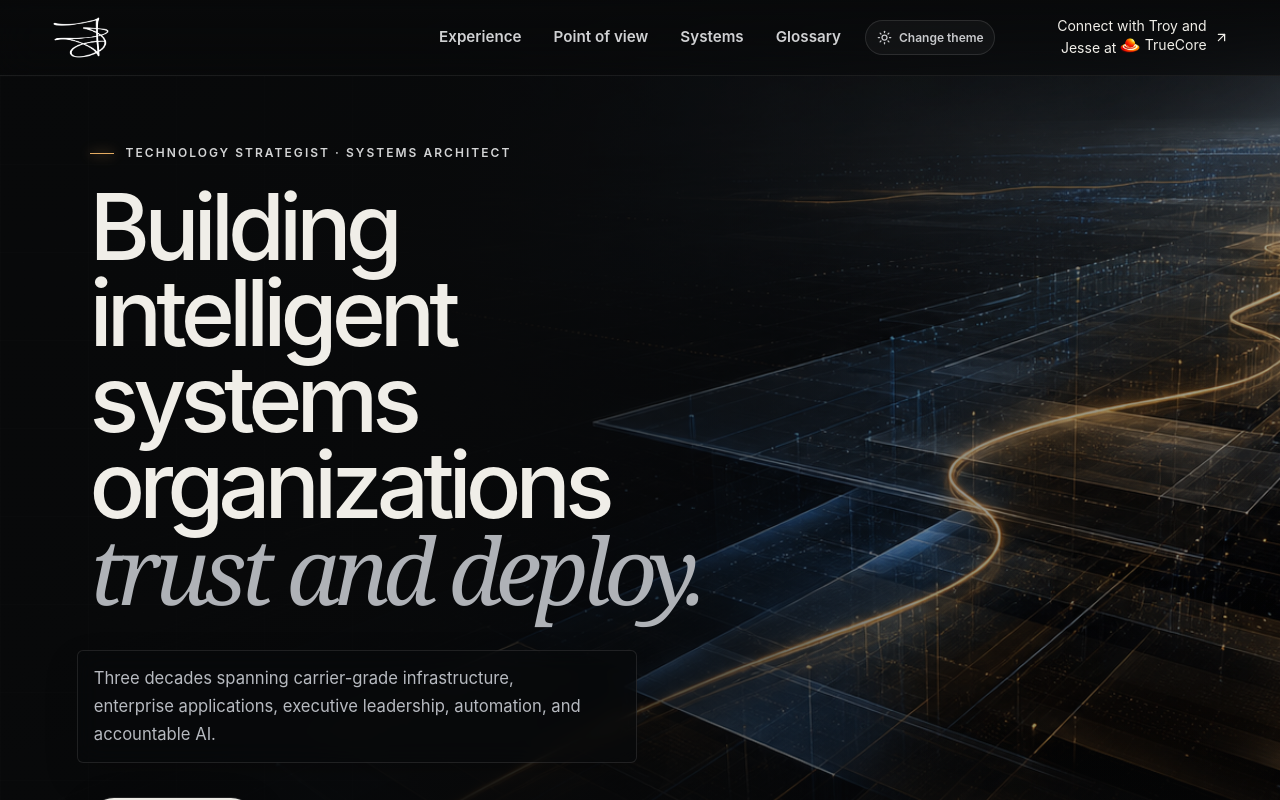
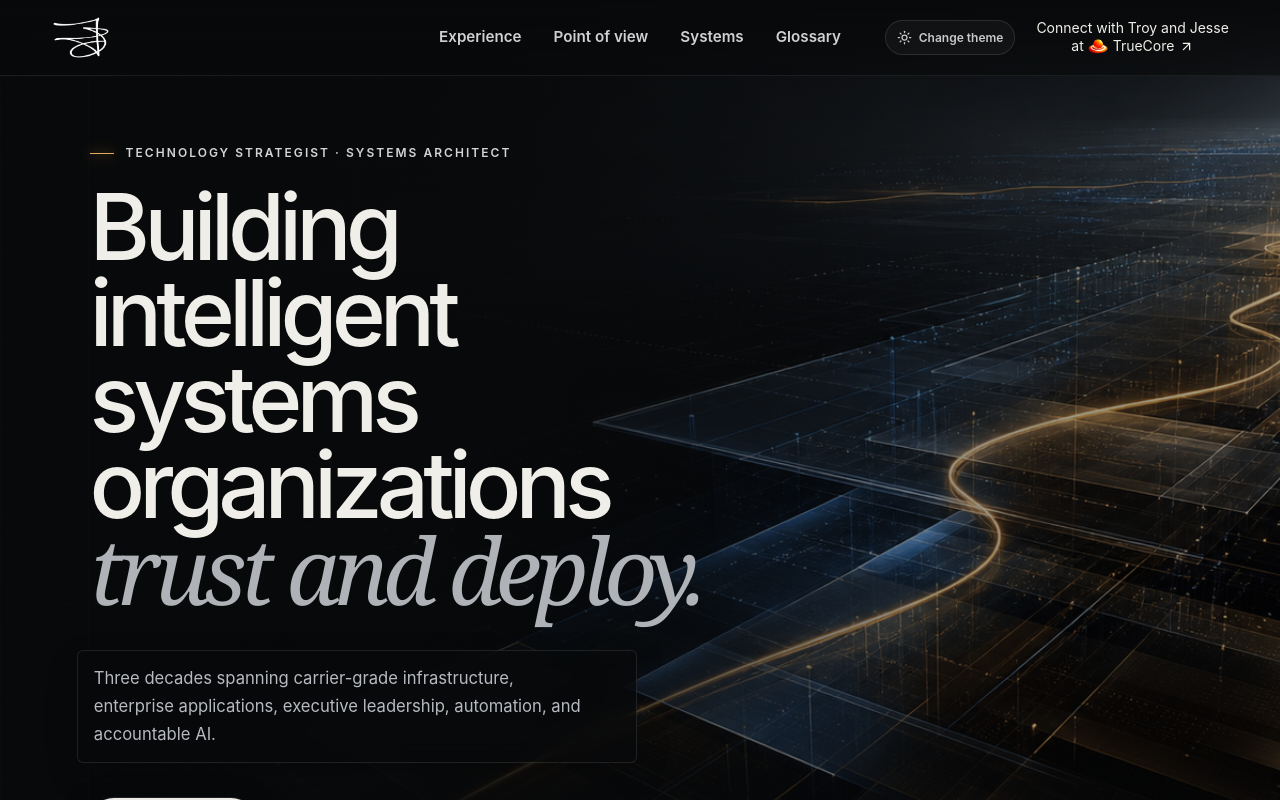
Before and after one commit to ThePalantir/troystone_dev_website, a Next.js app: page / in a window 1280 px wide. Shown: the top 800 px of the page. Built offline with nearby package versions, Linux system fonts and the light colour scheme.

Commit message:
Refine desktop TrueCore CTA wrapping

```diff
--- a/app/globals.css
+++ b/app/globals.css
@@ -150,7 +150,9 @@ h1 em, .contact h2 em { color: #afb2b7; font-family: Georgia, "Times New Roman",
 .truecore-cta-copy { min-width: 0; line-height: 1.35; }
 .truecore-name { display: inline-flex; align-items: center; gap: .28rem; white-space: nowrap; }
 .truecore-name .truecore-logo { flex: 0 0 auto; }
-.nav-cta .truecore-cta-copy { max-width: 190px; text-align: right; }
+.truecore-desktop-cta { display: grid; justify-items: center; gap: .12rem; line-height: 1.2; text-align: center; }
+.truecore-desktop-cta-line { display: inline-flex; align-items: center; gap: .28rem; white-space: nowrap; }
+.truecore-desktop-cta-line > svg { flex: 0 0 auto; }
 .nav-cta > svg,
 .mobile-nav a > svg,
 .contact-button > svg { flex: 0 0 auto; }
--- a/components/Header.tsx
+++ b/components/Header.tsx
@@ -108,7 +108,7 @@ export function Header() {
         {theme === "dark" ? <Sun size={15} /> : <Moon size={15} />}
         <span>Change theme</span>
       </button>
-      <a className="nav-cta" href={conversationUrl} target="_blank" rel="noreferrer"><span className="truecore-cta-copy">Connect with Troy and Jesse at <span className="truecore-name"><Image className="truecore-logo" src="/truecore-logo.png" alt="" width={24} height={18} />TrueCore</span></span> <ArrowUpRight size={15} /></a>
+      <a className="nav-cta" href={conversationUrl} target="_blank" rel="noreferrer"><span className="truecore-desktop-cta"><span>Connect with Troy and Jesse</span><span className="truecore-desktop-cta-line">at <span className="truecore-name"><Image className="truecore-logo" src="/truecore-logo.png" alt="" width={24} height={18} />TrueCore</span> <ArrowUpRight size={15} /></span></span></a>
     </div>
     <button ref={menuButtonRef} className="menu-button" type="button" onClick={() => setOpen((value) => !value)} aria-label={open ? "Close menu" : "Open menu"} aria-expanded={open} aria-controls="mobile-navigation">{open ? <X /> : <Menu />}</button>
     <nav id="mobile-navigation" className={open ? "mobile-nav is-open" : "mobile-nav"} aria-label="Mobile navigation" aria-hidden={!open} inert={!open}>
```
